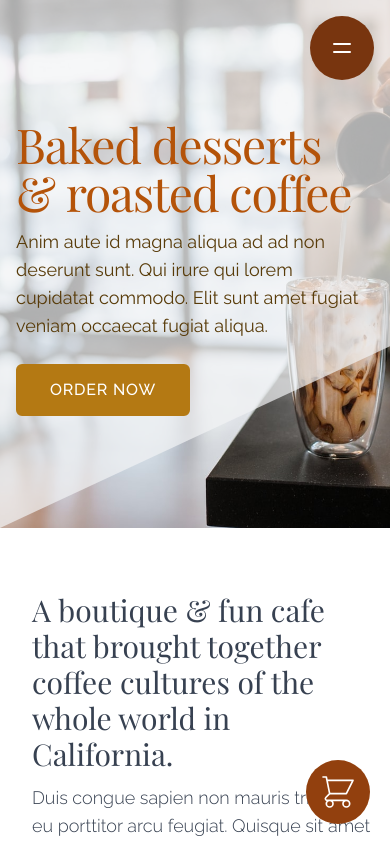
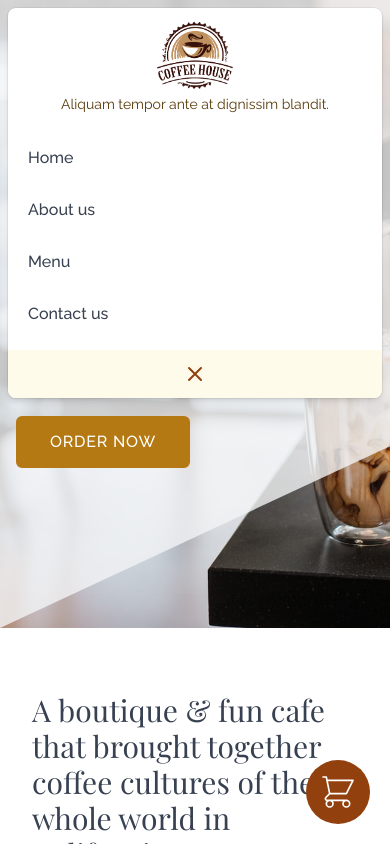
Before and after one commit to moonlik/coffee-shop-project, a React (Create React App) app: page / in a window 390 px wide. Both pictures are taken after a click on the button "Open site navigation". Shown: the top 844 px of the page. Built offline with nearby package versions, Linux system fonts and the light colour scheme.

Commit message:
Added side bar, refactored navigation menu

```diff
--- a/src/App.js
+++ b/src/App.js
@@ -1,5 +1,6 @@
 import { useState } from 'react';
 import Header from './Header';
+import Sidebar from './Sidebar';
 import About from './About';
 import Menu from './Menu';
 import Product from './Product';
@@ -11,6 +12,13 @@ import CartItem from './CartItem';
 import Feature from './Feature';
 
 export default function App() {
+	const navigation = [
+		{ name: 'Home', href: '#' },
+		{ name: 'About us', href: '#about' },
+		{ name: 'Menu', href: '#menu' },
+		{ name: 'Contact us', href: '#contact' }
+	]
+
 	const coffeeData = [
 		{ id: 1, name: 'Espresso', description: 'Lorem ipsum dolor sit amet', price: '2' },
 		{ id: 2, name: 'Americano', description: 'Lorem ipsum dolor sit amet', price: '3' },
@@ -30,6 +38,8 @@ export default function App() {
 	const [cartItems, setCartItems] = useState([]);
 
 	const [cartShowing, setCartShowing] = useState(false);
+
+	const [sidebarShowing, setSidebarShowing] = useState(false);
 
 	const getTotalItems = (items) =>
     	items.reduce((sum, item) => sum + item.amount, 0);
@@ -68,8 +78,9 @@ export default function App() {
 		items.reduce((sum, item) => sum + (item.amount * parseFloat(item.price)), 0);
 
 	return (
-		<div>
-			<Header />
+		<>
+			<Header navigation={navigation} show={setSidebarShowing} />
+			<Sidebar navigation={navigation} isShowing={sidebarShowing} show={setSidebarShowing} />
 			<About />
 			<Menu
 				coffee={ <Product addToCart={handleAddToCart} productItems={coffeeData} />}
@@ -83,6 +94,6 @@ export default function App() {
 				show={setCartShowing}
 				item={ <CartItem cartItems={cartItems} removeFromCart={handleRemoveFromCart} />} />
 			<Footer />
-		</div>
+		</>
 	);
 }
--- a/src/Header.js
+++ b/src/Header.js
@@ -1,39 +1,29 @@
-const navigation = [
-    { name: 'Home', href: '#' },
-    { name: 'About us', href: '#about' },
-    { name: 'Menu', href: '#menu' },
-    { name: 'Contact us', href: '#contact' }
-  ]
+export default function Header(props) {
+    return (
+      <div className="relative overflow-hidden bg-hero-pattern bg-center bg-cover md:bg-top pb-32 max-w-screen-2xl mx-auto">
+        <div className="absolute inset-0 bg-opacity-80 bg-gray-100 transform origin-top-left -skew-y-25"></div>
+        <div className="relative max-w-screen-xl mx-auto">
+          <button onClick={() => props.show(true)} type="button" className="md:hidden mt-3 ml-3 rounded-md p-2 inline-flex items-center justify-center text-yellow-800 hover:text-yellow-900 hover:bg-gray-50 focus:outline-none focus:ring-2 focus:ring-inset focus:ring-yellow-500">
+                <span className="sr-only">Open site navigation</span>
+                <svg xmlns="http://www.w3.org/2000/svg" className="h-6 w-6" fill="none" viewBox="0 0 24 24" stroke="currentColor">
+                  <path strokeLinecap="round" strokeLinejoin="round" strokeWidth={2} d="M4 6h16M4 12h16M4 18h16" />
+                </svg>
+          </button>
 
-export default function Header() {
-    return (
-      <div className="relative overflow-hidden bg-hero-pattern bg-center bg-cover md:bg-top pb-20 md:min-h-screen max-w-screen-2xl mx-auto">
-        <div className="absolute inset-0 bg-opacity-70 bg-gray-100 transform origin-top-left -skew-y-25"></div>
-        <div className="relative max-w-screen-xl mx-auto">
           <div className="pb-8 sm:pb-16 md:pb-20 lg:max-w-2xl lg:w-full lg:pb-28 xl:pb-32">
             <div className="pt-6 px-4 sm:px-6 md:px-12">
               <nav
                 className="flex items-center justify-between sm:h-10 lg:justify-start"
                 aria-label="Global">
                 <div className="hidden md:block md:ml-10 md:pr-4 md:space-x-8">
-                  {navigation.map((item) => (
-                    <a key={item.name} href={item.href} className="font-medium tracking-wider uppercase text-brown-700 hover:text-yellow-500">
-                      {item.name}
+                  {props.navigation.map((nav) => (
+                    <a key={nav.name} href={nav.href} className="font-medium tracking-wider uppercase text-brown-700 hover:text-yellow-500">
+                      {nav.name}
                     </a>
                   ))}
                 </div>
               </nav>
             </div>
-            <button type="button" className="absolute z-50 top-4 right-4 w-16 h-16 rounded-full bg-yellow-900 text-white block md:hidden">
-                <span className="sr-only">Open site navigation</span>
-                <svg width="24" height="24" fill="none" className="absolute top-1/2 left-1/2 -mt-3 -ml-3 transition duration-300 transform">
-                    <path d="M4 8h16M4 16h16" stroke="currentColor" strokeWidth="2" strokeLinecap="round" strokeLinejoin="round"></path>
-                </svg>
-                <svg width="24" height="24" fill="none" className="absolute top-1/2 left-1/2 -mt-3 -ml-3 transition duration-300 transform opacity-0 scale-80">
-                    <path d="M6 18L18 6M6 6l12 12" stroke="currentColor" strokeWidth="2" strokeLinecap="round" strokeLinejoin="round"></path>
-                </svg>
-            </button>
-
             <main className="md:ml-12 px-4 sm:px-6 lg:px-8 mt-24 md:mt-36">
               <div className="text-left">
                 <h1 className="tracking-tight text-yellow-700 text-5xl md:text-7xl font-serif">
--- /dev/null
+++ b/src/Sidebar.js
@@ -0,0 +1,33 @@
+import logo from './assets/images/coffee-house-logo.png';
+
+export default function Sidebar(props) {
+    if(props.isShowing) {
+        return (
+            <div className="absolute top-0 inset-x-0 z-10 pb-8 sm:pb-16 md:pb-20 lg:max-w-2xl lg:w-full lg:pb-28 xl:pb-32">
+                <div className="p-2 transition transform duration-300 ease-in origin-top-right md:hidden">
+                    <div className="rounded-lg shadow-md bg-white ring-1 ring-black ring-opacity-5 overflow-hidden">
+                        <div className="py-3">
+                            <img className="w-20 mx-auto" src={logo} alt="Coffee House logo"></img>
+                            <p className="text-sm text-center text-brown-700">Aliquam tempor ante at dignissim blandit.</p>
+                        </div>
+                        <div className="px-2 pt-2 pb-3 space-y-1">
+                            {props.navigation.map((nav) => (
+                                <a key={nav.name} href={nav.href} onClick={() => props.show(false)} className="block px-3 py-3 rounded-md text-base font-medium text-gray-700 hover:text-gray-900 hover:bg-brown-50">
+                                    {nav.name}
+                                </a>
+                            ))}
+                        </div>
+                        <button onClick={() => props.show(false)} type="button" className="bg-yellow-50 px-5 py-3 w-full flex justify-center text-yellow-800 hover:text-yellow-900 hover:bg-brown-100 focus:outline-none focus:ring-2 focus:ring-inset focus:ring-yellow-500">
+                            <span className="sr-only">Close main menu</span>
+                            <svg className="h-6 w-6" xmlns="http://www.w3.org/2000/svg" fill="none" viewBox="0 0 24 24" stroke="currentColor" aria-hidden="true">
+                                <path strokeLinecap="round" strokeLinejoin="round" strokeWidth={2} d="M6 18L18 6M6 6l12 12"></path>
+                            </svg>
+                        </button>
+                    </div>
+                </div>
+            </div>
+        )
+    }
+
+    return null;
+}
```
